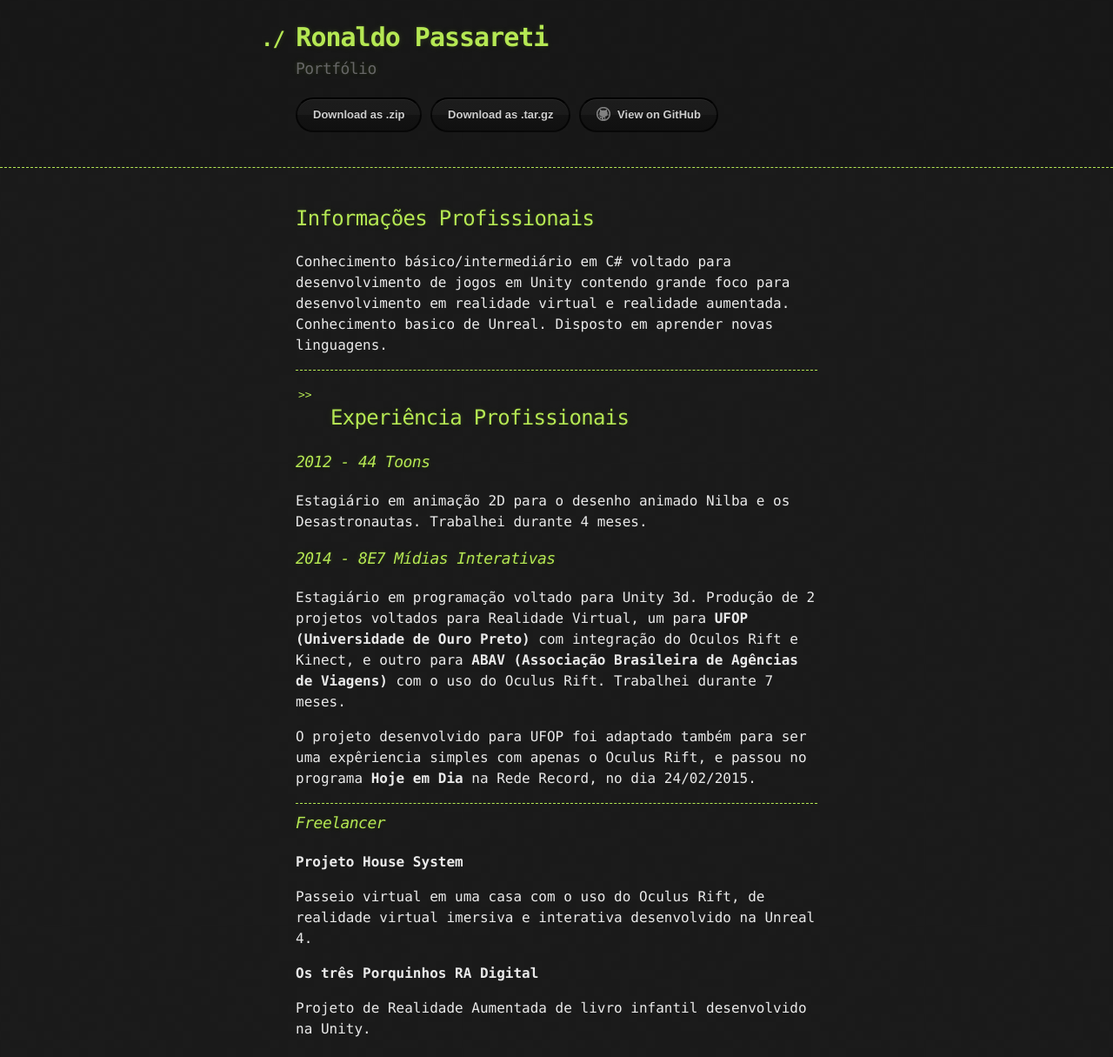
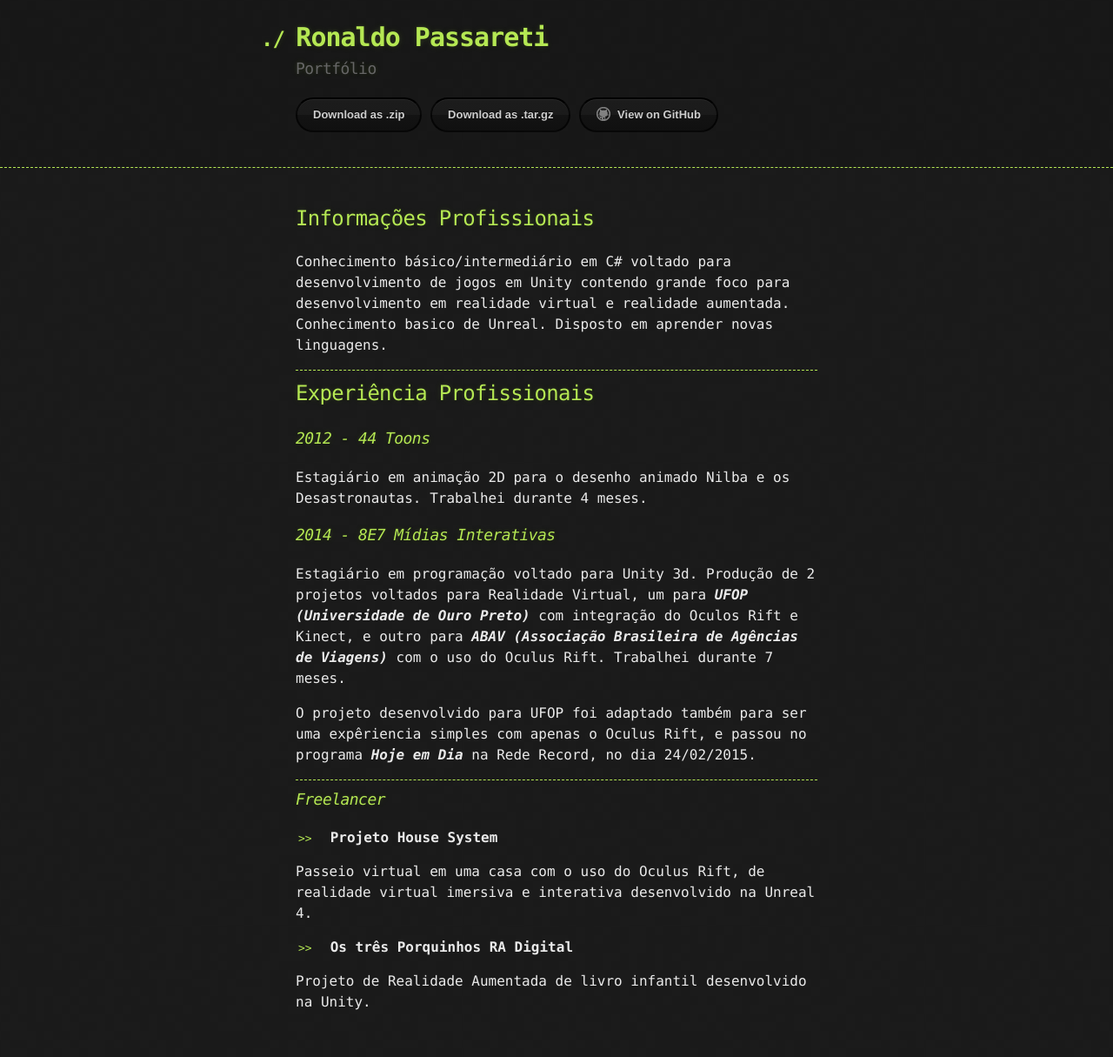
Before and after one commit to rpassareti/rpassareti.github.io, a Jekyll site: the page built from curriculo.md, in a window 1280 px wide. Shown: the whole page at 87% size. Built offline with Jekyll 4.4.1, drawn with Linux system fonts in a browser that asks for light colours; our own code applies the rules of GitHub Pages for plain Markdown files; after the commit the page ends 1184 px from its top, so only the background shows below that.

```diff
--- a/curriculo.md
+++ b/curriculo.md
@@ -4,7 +4,7 @@ Conhecimento básico/intermediário em C# voltado para desenvolvimento de jogos
 
 * * *
 
-*   ## [](#header-2)Experiência Profissionais
+## [](#header-2)Experiência Profissionais
 
 ### [](#header-4)_2012 - 44 Toons_
 
@@ -12,18 +12,18 @@ Estagiário em animação 2D para o desenho animado Nilba e os Desastronautas. T
 
 ### [](#header-4)_2014 - 8E7 Mídias Interativas_
 
-Estagiário em programação voltado para Unity 3d. Produção de 2 projetos voltados para Realidade Virtual, um para **UFOP (Universidade de Ouro Preto)** com integração do Oculos Rift e Kinect, e outro para **ABAV (Associação Brasileira de Agências de Viagens)** com o uso do Oculus Rift. Trabalhei durante 7 meses.
+Estagiário em programação voltado para Unity 3d. Produção de 2 projetos voltados para Realidade Virtual, um para _**UFOP (Universidade de Ouro Preto)**_ com integração do Oculos Rift e Kinect, e outro para _**ABAV (Associação Brasileira de Agências de Viagens)**_ com o uso do Oculus Rift. Trabalhei durante 7 meses.
 
-O projeto desenvolvido para UFOP foi adaptado também para ser uma expêriencia simples com apenas o Oculus Rift, e passou no programa **Hoje em Dia** na Rede Record, no dia 24/02/2015.
+O projeto desenvolvido para UFOP foi adaptado também para ser uma expêriencia simples com apenas o Oculus Rift, e passou no programa _**Hoje em Dia**_ na Rede Record, no dia 24/02/2015.
 
 * * *
 
 ### [](#header-4)_Freelancer_
 
-**Projeto House System**
+*   **Projeto House System**
 
 Passeio virtual em uma casa com o uso do Oculus Rift, de realidade virtual imersiva e interativa desenvolvido na Unreal 4.
 
-**Os três Porquinhos RA Digital**
+*   **Os três Porquinhos RA Digital**
 
 Projeto de Realidade Aumentada de livro infantil desenvolvido na Unity.
```
